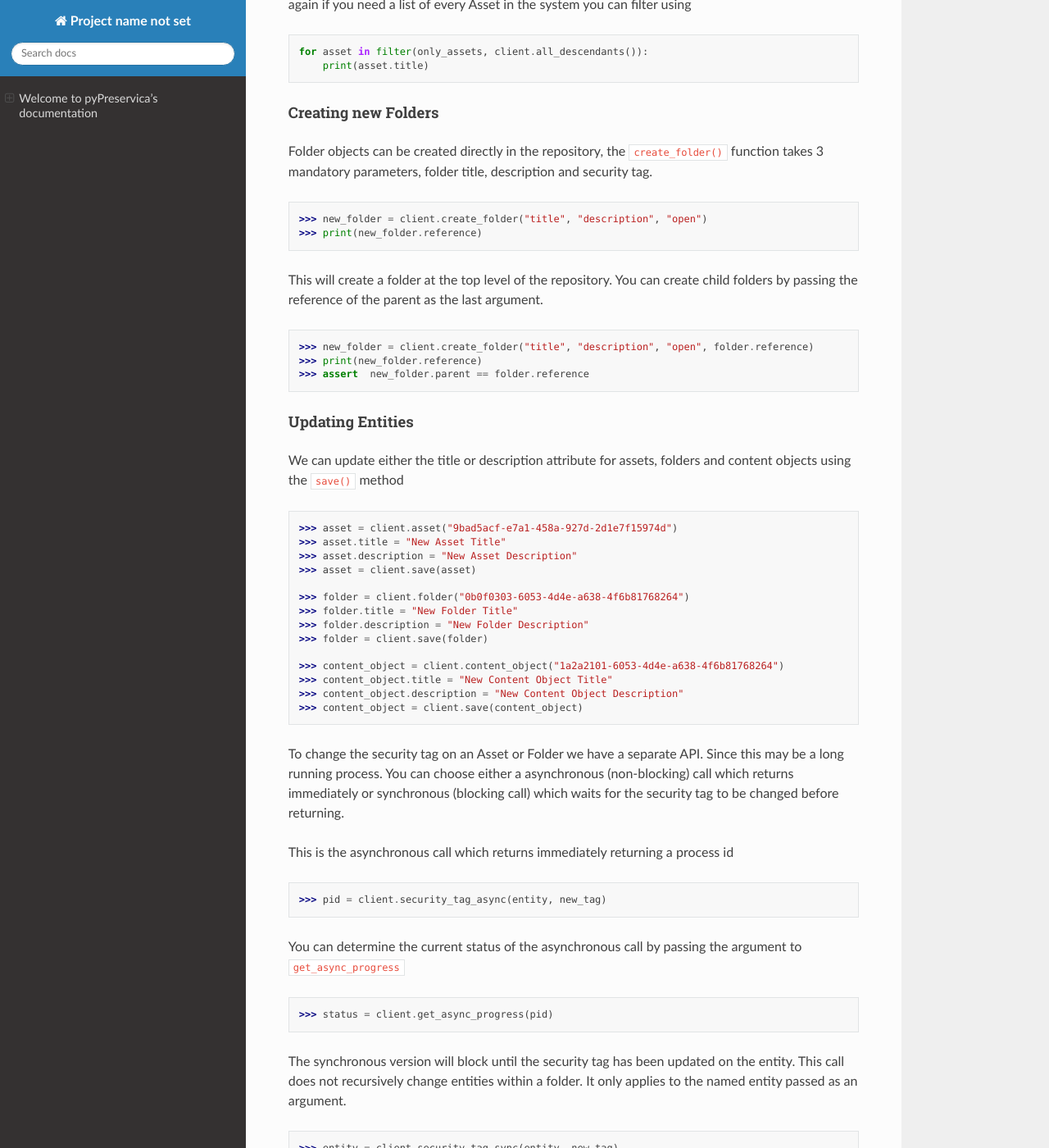
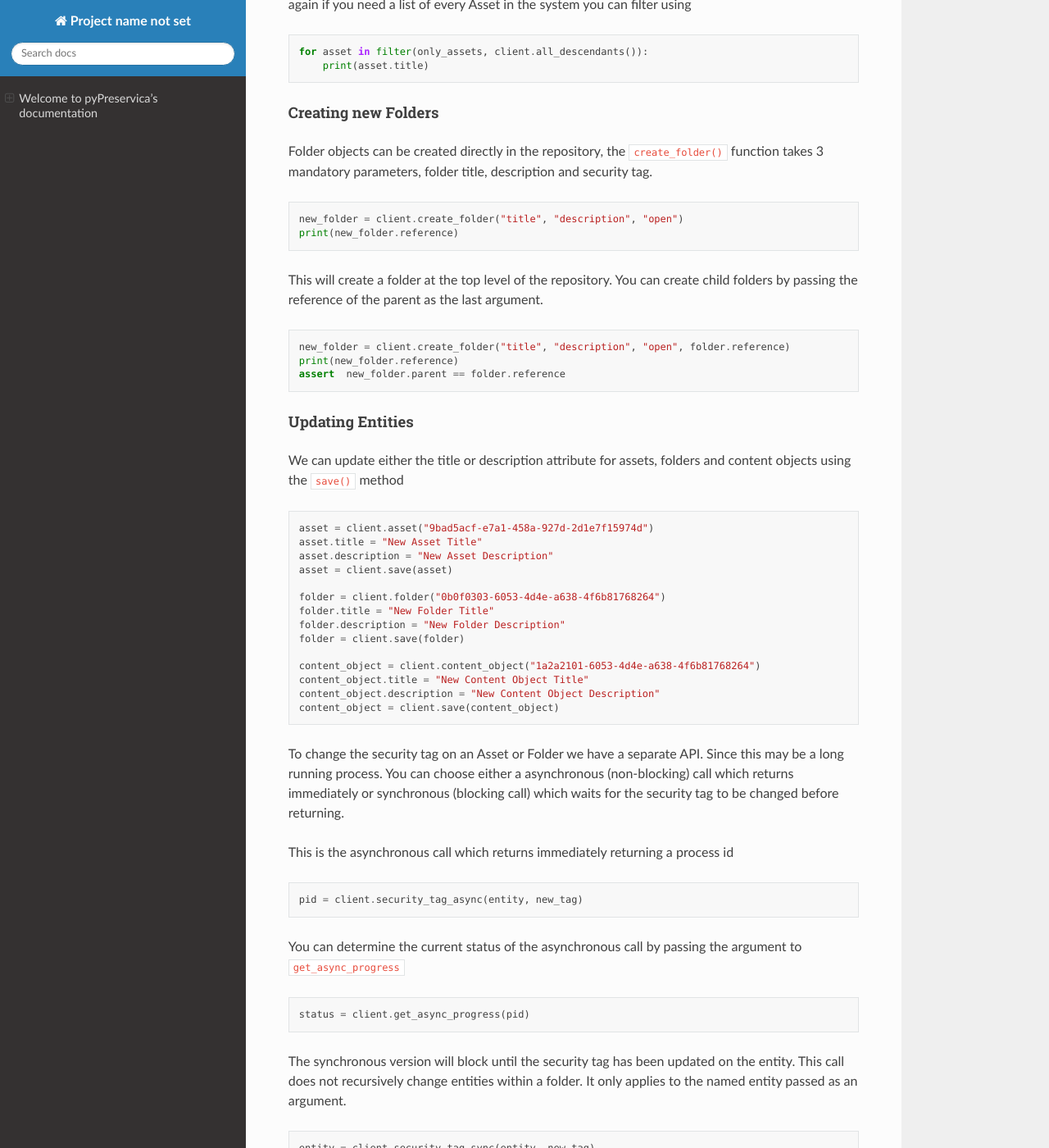
Before and after one commit to carj/pyPreservica, a Sphinx documentation site: the page built from docs/index.rst, in a window 1280 px wide and 1400 px high, scrolled down 12182 px. Shown: the whole window at 82% size. Built offline with Sphinx 7.4.7 and the Read the Docs theme 2.0.0, drawn with Linux system fonts in a browser that asks for light colours.

Commit message:
doc file code block changes

```diff
--- a/docs/index.rst
+++ b/docs/index.rst
@@ -555,56 +555,71 @@ Creating new Folders
 ^^^^^^^^^^^^^^^^^^^^^^^^
 
 Folder objects can be created directly in the repository, the ``create_folder()`` function takes 3
-mandatory parameters, folder title, description and security tag. ::
-
-    >>> new_folder = client.create_folder("title", "description", "open")
-    >>> print(new_folder.reference)
-
-This will create a folder at the top level of the repository. You can create child folders by passing the reference of the parent as the
-last argument. ::
-
-    >>> new_folder = client.create_folder("title", "description", "open", folder.reference)
-    >>> print(new_folder.reference)
-    >>> assert  new_folder.parent == folder.reference
+mandatory parameters, folder title, description and security tag.
+
+.. code-block:: python
+
+    new_folder = client.create_folder("title", "description", "open")
+    print(new_folder.reference)
+
+This will create a folder at the top level of the repository. You can create child folders by passing the
+reference of the parent as the last argument.
+
+.. code-block:: python
+
+    new_folder = client.create_folder("title", "description", "open", folder.reference)
+    print(new_folder.reference)
+    assert  new_folder.parent == folder.reference
 
 
 Updating Entities
 ^^^^^^^^^^^^^^^^^^^^^^^^
 
-We can update either the title or description attribute for assets, folders and content objects using the ``save()`` method ::
-
-    >>> asset = client.asset("9bad5acf-e7a1-458a-927d-2d1e7f15974d")
-    >>> asset.title = "New Asset Title"
-    >>> asset.description = "New Asset Description"
-    >>> asset = client.save(asset)
-
-    >>> folder = client.folder("0b0f0303-6053-4d4e-a638-4f6b81768264")
-    >>> folder.title = "New Folder Title"
-    >>> folder.description = "New Folder Description"
-    >>> folder = client.save(folder)
-
-    >>> content_object = client.content_object("1a2a2101-6053-4d4e-a638-4f6b81768264")
-    >>> content_object.title = "New Content Object Title"
-    >>> content_object.description = "New Content Object Description"
-    >>> content_object = client.save(content_object)
+We can update either the title or description attribute for assets,
+folders and content objects using the ``save()`` method
+
+.. code-block:: python
+
+    asset = client.asset("9bad5acf-e7a1-458a-927d-2d1e7f15974d")
+    asset.title = "New Asset Title"
+    asset.description = "New Asset Description"
+    asset = client.save(asset)
+
+    folder = client.folder("0b0f0303-6053-4d4e-a638-4f6b81768264")
+    folder.title = "New Folder Title"
+    folder.description = "New Folder Description"
+    folder = client.save(folder)
+
+    content_object = client.content_object("1a2a2101-6053-4d4e-a638-4f6b81768264")
+    content_object.title = "New Content Object Title"
+    content_object.description = "New Content Object Description"
+    content_object = client.save(content_object)
 
 To change the security tag on an Asset or Folder we have a separate API. Since this may be a long running process.
 You can choose either a asynchronous (non-blocking) call which returns immediately or synchronous (blocking call) which
 waits for the security tag to be changed before returning.
 
-This is the asynchronous call which returns immediately returning a process id ::
-
-    >>> pid = client.security_tag_async(entity, new_tag)
-
-You can determine the current status of the asynchronous call by passing the argument to ``get_async_progress`` ::
-
-    >>> status = client.get_async_progress(pid)
+This is the asynchronous call which returns immediately returning a process id
+
+.. code-block:: python
+
+    pid = client.security_tag_async(entity, new_tag)
+
+
+You can determine the current status of the asynchronous call by passing the argument to ``get_async_progress``
+
+.. code-block:: python
+
+    status = client.get_async_progress(pid)
 
 
 The synchronous version will block until the security tag has been updated on the entity.
-This call does not recursively change entities within a folder. It only applies to the named entity passed as an argument. ::
-
-    >>> entity = client.security_tag_sync(entity, new_tag)
+This call does not recursively change entities within a folder.
+It only applies to the named entity passed as an argument.
+
+.. code-block:: python
+
+    entity = client.security_tag_sync(entity, new_tag)
 
 
 3rd Party External Identifiers
```
